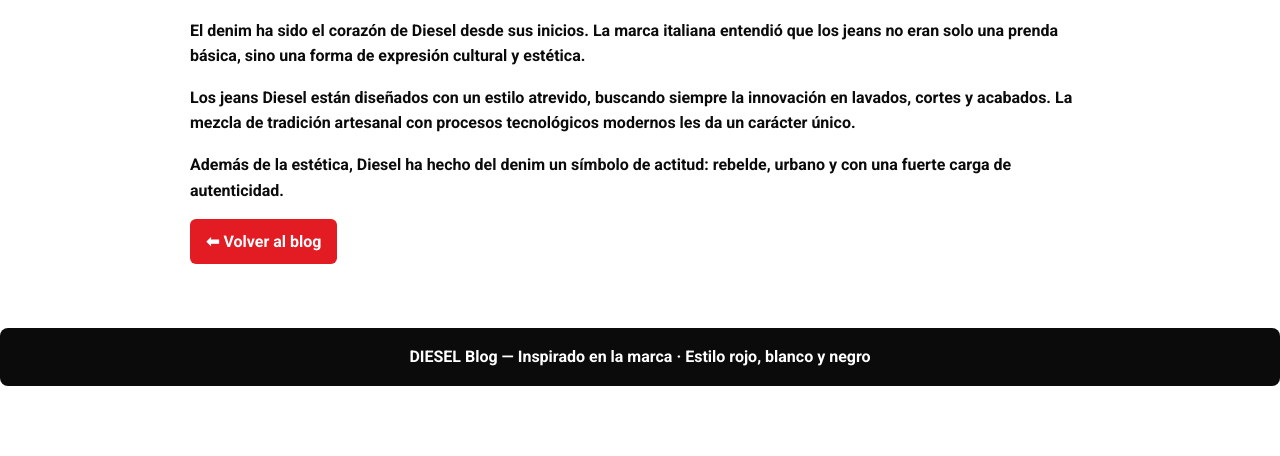
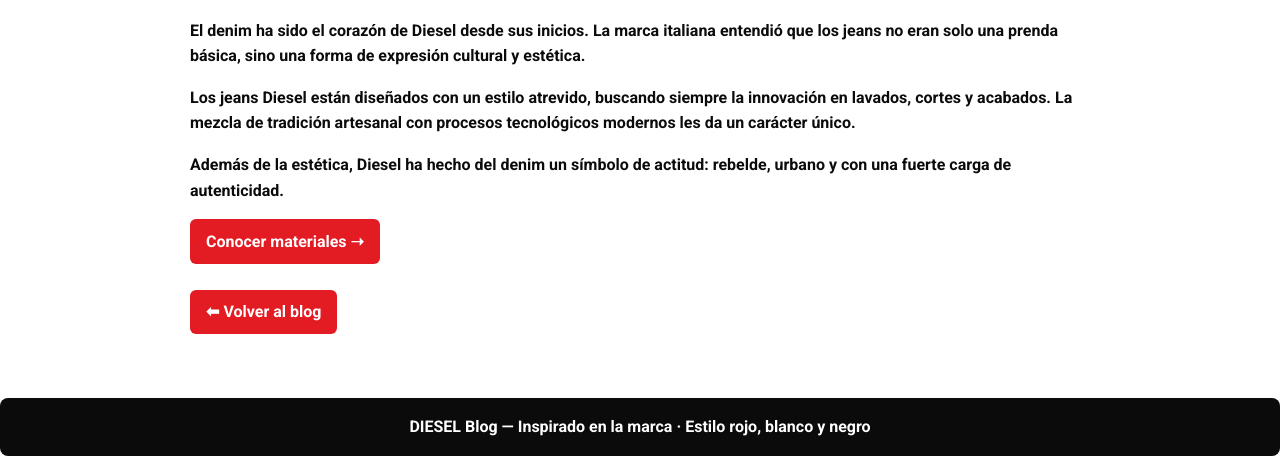
Before and after one commit to camilabrunol/camila, a plain HTML site: page leermas.html in a window 1280 px wide. Shown: the part 911-1367 px from the top of the page. Before the commit the page ends 1297 px from the top, so only its background shows below. Drawn offline with Linux system fonts and the light colour scheme.

Commit message:
Update leermas.html

```diff
--- a/leermas.html
+++ b/leermas.html
@@ -70,6 +70,8 @@
       con una fuerte carga de autenticidad.
     </p>
 
+    <a class="btn btn-primary" href="materiales.html">Conocer materiales ➝</a>
+    <br><br>
     <a class="btn btn-primary" href="index.html">⬅ Volver al blog</a>
   </div>
 
```
